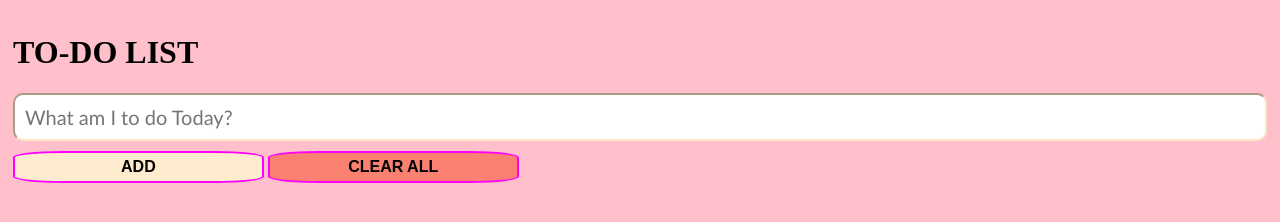
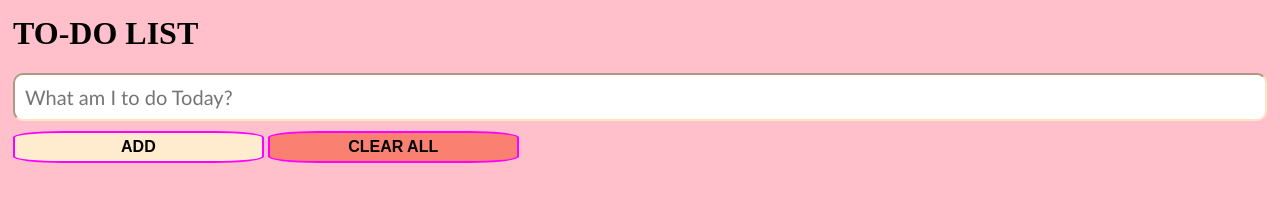
Before and after one commit to prudywn/ToDoListExtension, a browser extension: page index.html in a window 1280 px wide. Drawn offline with Linux system fonts and the light colour scheme.

Commit message:
Update style.css

```diff
--- a/style.css
+++ b/style.css
@@ -4,10 +4,15 @@ html{
 }
 
 body{
-   height: 100px;
+   height: 200px;
    min-width: 600px;
    padding: 5px;
    background-color: pink;
+}
+
+h1{
+    padding: 0;
+    margin-top: 2px ;
 }
 
 input{
```
